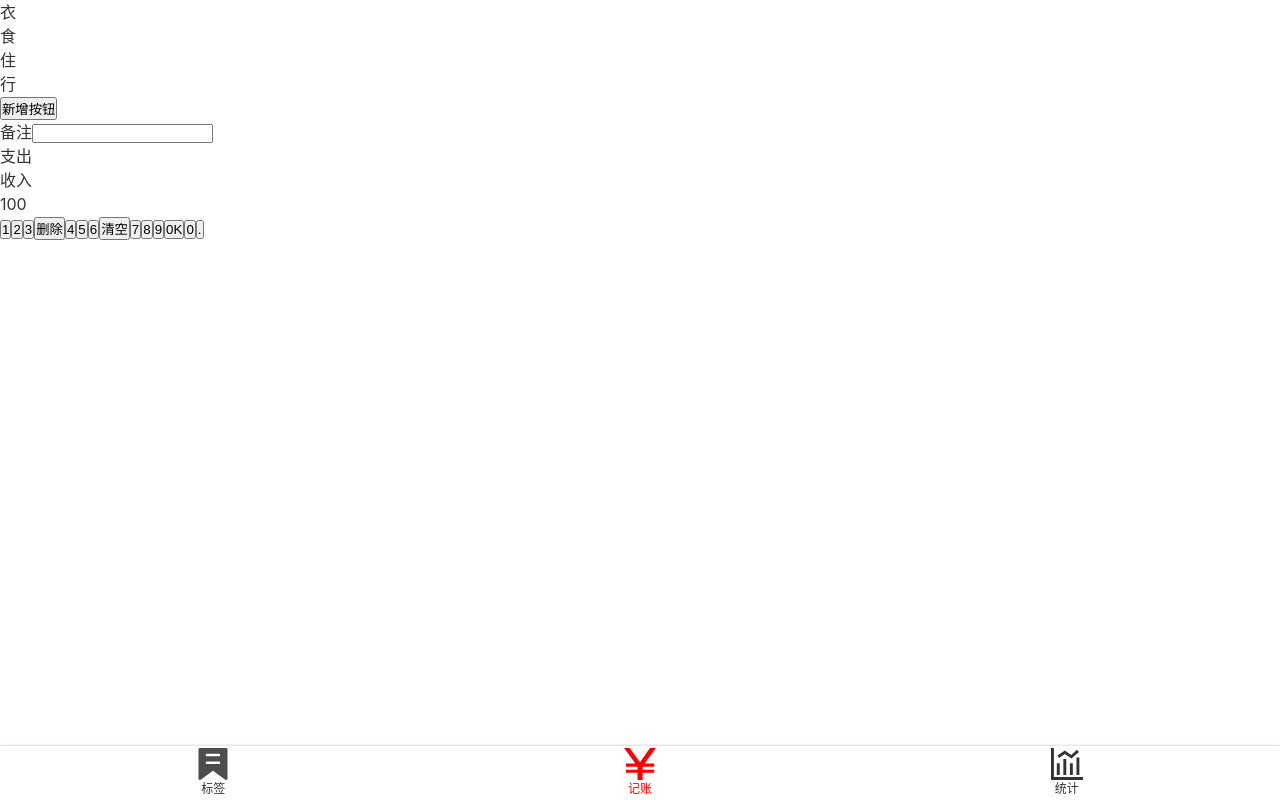
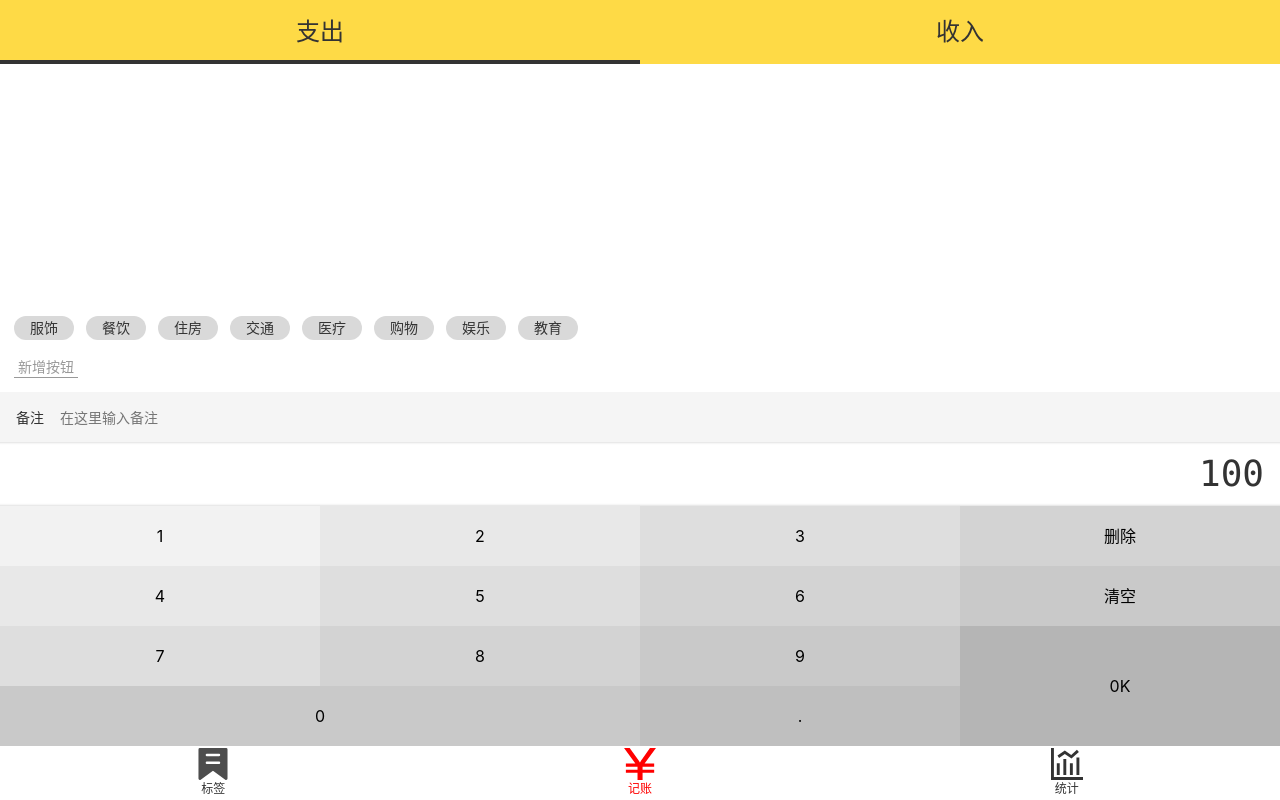
Before and after one commit to Bryant-Wang24/Vue-xiaowang-money, a Vue app: page /#/money in a window 1280 px wide. Built offline with nearby package versions, Linux system fonts and the light colour scheme.

Commit message:
HTML 和 CSS 完成

```diff
--- a/src/App.vue
+++ b/src/App.vue
@@ -12,6 +12,7 @@
   -moz-osx-font-smoothing: grayscale;
   color: #333;
   font-family: $font-hei;
+  font-size: 16px;
   line-height: 1.5;
 }
 
--- a/src/assets/style/helper.scss
+++ b/src/assets/style/helper.scss
@@ -3,3 +3,19 @@
 $font-song: Georgia, "Nimbus Roman No9 L", "Songti SC", "Noto Serif CJK SC", "Source Han Serif SC", "Source Han Serif CN", STSong, "AR PL New Sung", "AR PL SungtiL GB", NSimSun, SimSun, "TW\-Sung", "WenQuanYi Bitmap Song", "AR PL UMing CN", "AR PL UMing HK", "AR PL UMing TW", "AR PL UMing TW MBE", PMingLiU, MingLiU, serif;
 
 $color-highlight:#f00;
+
+%clearFix {
+  &::after {
+    content: '';
+    clear: both;
+    display: block;
+  }
+}
+$color-shadow: rgba(0, 0, 0, 0.25);
+%outerShadow {
+  box-shadow: 0 0 3px $color-shadow;
+}
+%innerShadow {
+  box-shadow: inset 0 -3px 3px -3px $color-shadow,
+  inset 0 3px 3px -3px $color-shadow;
+}
--- a/src/assets/style/reset.scss
+++ b/src/assets/style/reset.scss
@@ -7,3 +7,12 @@
   text-decoration: none;
   color:inherit;
 }
+ul,ol{
+  list-style: none;
+}
+button,input{
+  font:inherit;
+}
+:focus{
+  outline: none;
+}
--- a/src/components/Layout.vue
+++ b/src/components/Layout.vue
@@ -1,6 +1,6 @@
 <template>
-  <div class="nav-wrapper">
-    <div class="content">
+  <div class="layout-wrapper" :class="classPrefix && `${classPrefix}-wrapper`">
+    <div class="content" :class="classPrefix && `${classPrefix}-content`">
       <slot/>
     </div>
     <Nav/>
@@ -9,12 +9,13 @@
 
 <script lang="ts">
 export default {
+  props:['classPrefix'],
   name: 'Layout'
 };
 </script>
 
 <style lang="scss" scoped>
-.nav-wrapper {
+.layout-wrapper {
   display: flex;
   flex-direction: column;
   height: 100vh;
--- a/src/components/Nav.vue
+++ b/src/components/Nav.vue
@@ -22,7 +22,6 @@
 @import "~@/assets/style/helper.scss";
 nav {
   display: flex;
-  box-shadow: 0 0 3px rgba(0, 0, 0, 0.25);
   flex-direction: row;
   font-size: 12px;
   > .item {
--- a/src/views/Money.vue
+++ b/src/views/Money.vue
@@ -1,28 +1,5 @@
 <template>
-  <Layout>
-    <div class="tags">
-      <ul class="current">
-        <li>衣</li>
-        <li>食</li>
-        <li>住</li>
-        <li>行</li>
-      </ul>
-      <div class="new">
-        <button>新增按钮</button>
-      </div>
-    </div>
-    <div>
-      <label class="notes">
-        <span class="name">备注</span>
-        <input type="text">
-      </label>
-    </div>
-    <div>
-      <ul class="type">
-        <li class="selected">支出</li>
-        <li>收入</li>
-      </ul>
-    </div>
+  <Layout class-prefix="layout">
     <div class="numberPad">
       <div class="output">100</div>
       <div class="buttons">
@@ -37,10 +14,38 @@
         <button>7</button>
         <button>8</button>
         <button>9</button>
-        <button>0K</button>
-        <button>0</button>
+        <button class="ok">0K</button>
+        <button class="zero">0</button>
         <button>.</button>
       </div>
+    </div>
+
+    <div>
+      <label class="notes">
+        <span class="name">备注</span>
+        <input type="text" placeholder="在这里输入备注">
+      </label>
+    </div>
+    <div class="tags">
+      <div class="new">
+        <button>新增按钮</button>
+      </div>
+      <ul class="current">
+        <li>服饰</li>
+        <li>餐饮</li>
+        <li>住房</li>
+        <li>交通</li>
+        <li>医疗</li>
+        <li>购物</li>
+        <li>娱乐</li>
+        <li>教育</li>
+      </ul>
+    </div>
+    <div>
+      <ul class="types">
+        <li class="selected">支出</li>
+        <li>收入</li>
+      </ul>
     </div>
   </Layout>
 </template>
@@ -51,7 +56,132 @@
 };
 </script>
 
+<style lang="scss">
+.layout-content{
+  display: flex;
+  flex-direction: column-reverse;
+}
+</style>
 <style lang="scss" scoped>
 @import "~@/assets/style/helper.scss";
-
+.numberPad {
+  .output {
+    @extend %clearFix;
+    @extend %innerShadow;
+    font-size: 36px;
+    font-family: Consolas, monospace;
+    padding: 5px 16px;
+    text-align: right;
+  }
+  .buttons {
+    @extend %clearFix;
+    > button {
+      width: 25%;
+      height: 60px;
+      float: left;
+      background: transparent;
+      border: none;
+      &.ok {
+        height: 60*2px;
+        float: right;
+      }
+      &.zero {
+        width: 25*2%;
+      }
+      $bg: #f2f2f2;
+      &:nth-child(1) {
+        background: $bg;
+      }
+      &:nth-child(2), &:nth-child(5) {
+        background: darken($bg, 4%);
+      }
+      &:nth-child(3), &:nth-child(6), &:nth-child(9) {
+        background: darken($bg, 4*2%);
+      }
+      &:nth-child(4), &:nth-child(7), &:nth-child(10) {
+        background: darken($bg, 4*3%);
+      }
+      &:nth-child(8), &:nth-child(11), &:nth-child(13) {
+        background: darken($bg, 4*4%);
+      }
+      &:nth-child(14) {
+        background: darken($bg, 4*5%);
+      }
+      &:nth-child(12) {
+        background: darken($bg, 4*6%);
+      }
+    }
+  }
+}
+.types {
+  background: #feda46;
+  display: flex;
+  text-align: center;
+  font-size: 24px;
+  > li {
+    width: 50%;
+    height: 64px;
+    display: flex;
+    justify-content: center;
+    align-items: center;
+    position: relative;
+    &.selected::after {
+      content: '';
+      position: absolute;
+      bottom: 0;
+      left: 0;
+      width: 100%;
+      height: 4px;
+      background: #333;
+    }
+  }
+}
+.notes {
+  font-size: 14px;
+  background: #f5f5f5;
+  padding-left: 16px;
+  display: flex;
+  align-items: center;
+  .name {
+    padding-right: 16px;
+  }
+  input {
+    height: 50px;
+    flex-grow: 1;
+    background: transparent;
+    border: none;
+    padding-right: 16px;
+  }
+}
+.tags {
+  font-size: 14px;
+  padding: 14px;
+  flex-grow: 1;
+  display: flex;
+  flex-direction: column-reverse;
+  > .current {
+    display: flex;
+    flex-wrap: wrap;
+    > li {
+      background: #d9d9d9;
+      $h: 24px;
+      height: $h;
+      line-height: $h;
+      border-radius: $h/2;
+      padding: 0 16px;
+      margin-right: 12px;
+      margin-top: 12px;
+    }
+  }
+  > .new {
+    padding-top: 16px;
+    button {
+      background: transparent;
+      border: none;
+      color: #999;
+      border-bottom: 1px solid;
+      padding: 0 4px;
+    }
+  }
+}
 </style>
```
